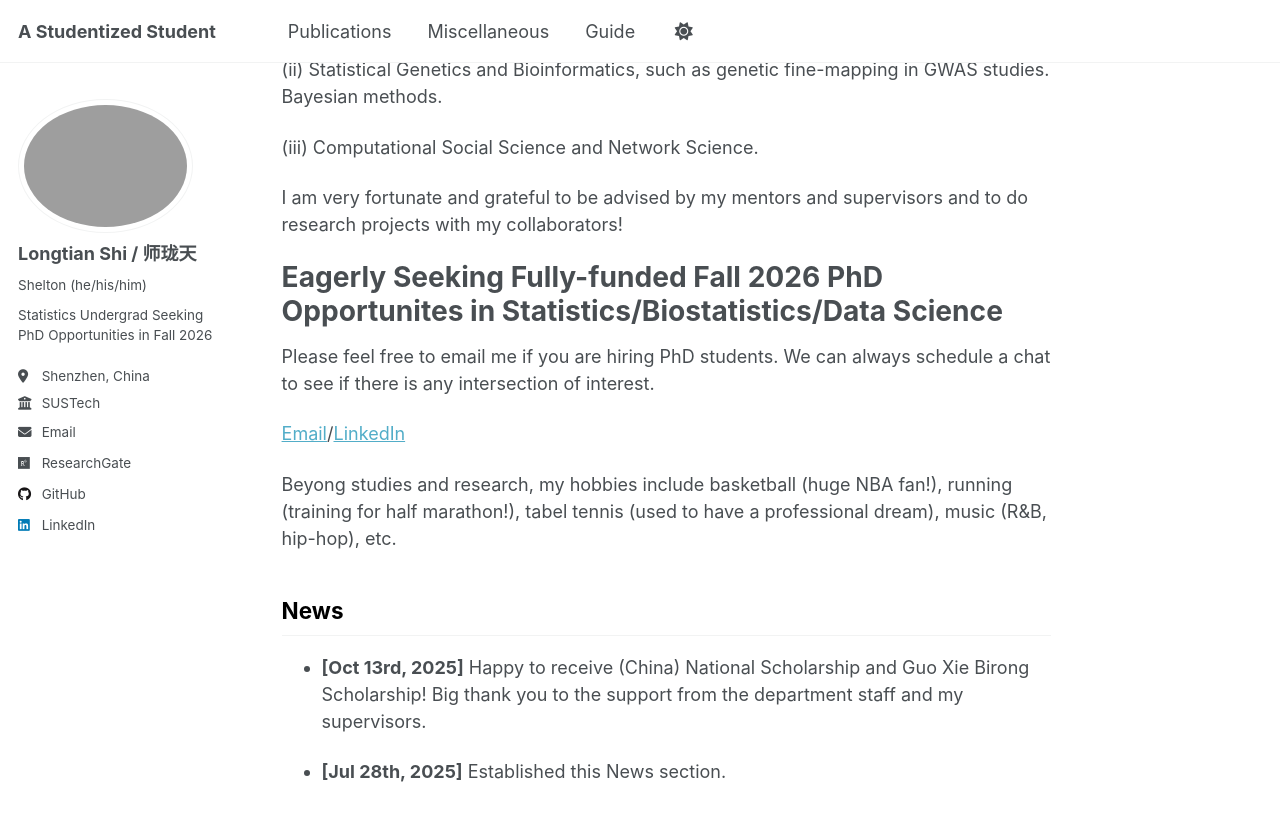
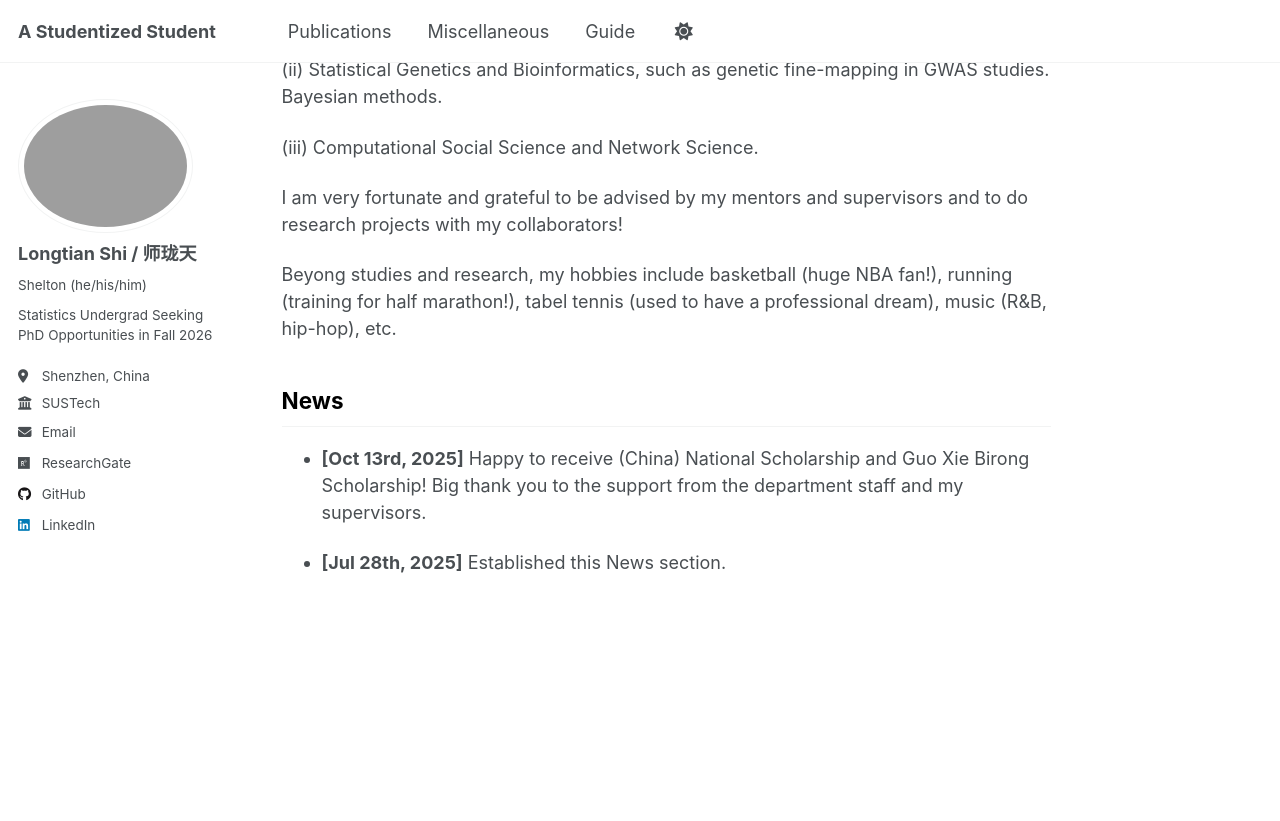
Before and after one commit to statslt/statslt.github.io, a Jekyll site: the page built from _pages/about.md, in a window 1280 px wide and 900 px high, scrolled down 634 px. Shown: the top 821 px of the window. Built offline with Jekyll 4.4.1, drawn with Linux system fonts in a browser that asks for light colours; a script that is not in the unit is left out.

Commit message:
Update about.md
Signed-off-by: shelton <124960483+statslt@users.noreply.github.com>

```diff
--- a/_pages/about.md
+++ b/_pages/about.md
@@ -25,15 +25,6 @@ My previous research experiences include:
 
 I am very fortunate and grateful to be advised by my mentors and supervisors and to do research projects with my collaborators!
 
-
-Eagerly Seeking Fully-funded Fall 2026 PhD Opportunites in Statistics/Biostatistics/Data Science
-======
-Please feel free to email me if you are hiring PhD students. We can always schedule a chat to see if there is any intersection of interest.
-
-
-[Email](shilt2022@mail.sustech.edu.cn)/[LinkedIn](https://www.linkedin.com/in/longtian-shi-280b14315/)
-
-
 Beyong studies and research, my hobbies include basketball (huge NBA fan!), running (training for half marathon!), tabel tennis (used to have a professional dream), music (R&B, hip-hop), etc.
 
 
```
